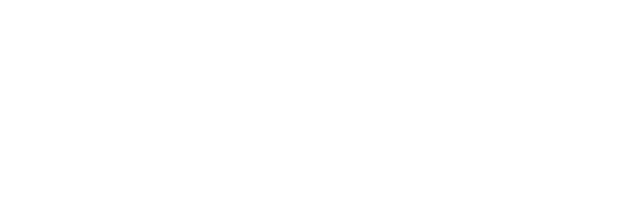
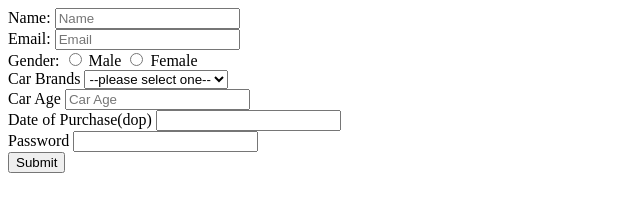
Before and after one commit to acciojob/car-insurance-form-Purshottampatidar, a website: page main.html in a window 1280 px wide. Shown: the whole page, without its empty margins (0-640 px from the left). Drawn offline with Linux system fonts and the light colour scheme.

Commit message:
created a submission

```diff
--- a/main.html
+++ b/main.html
@@ -8,6 +8,38 @@
 
 <body>
 	<!-- the entire body must be written by student -->
+	<form method="post">
+		<label for="name">Name:</label>
+		<input type="text" id="name" name="name" placeholder="Name" required><br>
+
+		<label for="email">Email:</label>
+		<input type="email" id="email" name="email" placeholder="Email" required><br>
+
+		<label for="gender">Gender:</label>
+		<input type="radio" id="gender_m"  name="gender" value="male" required>
+		<label for="gender_m">Male</label>
+		<input type="radio" id="gender_f" name="gender" value="female" required>
+		<label for="gender_f">Female</label><br>
+
+		<label for="cars">Car Brands</label>
+		<select id="cars">
+			<option disabled selected>--please select one--</option>
+			<option>BMW</option>
+			<option>Audi</option>
+			<option>Mercedez</option>
+		</select><br>
+
+		<label for="carage">Car Age</label>
+		<input type="number" id="carage" name="carage" placeholder="Car Age" required><br>
+
+		<label for="dop">Date of Purchase(dop)</label>
+		<input type="data" id="dop" name="dop" required><br>
+
+		<label for="password">Password</label>
+		<input type="password" id="password" name="password" required><br>
+
+		<input type="submit" value="Submit">
+	</form>
     <script type="text/javascript" src="./script.js">
 </script>
 
```
